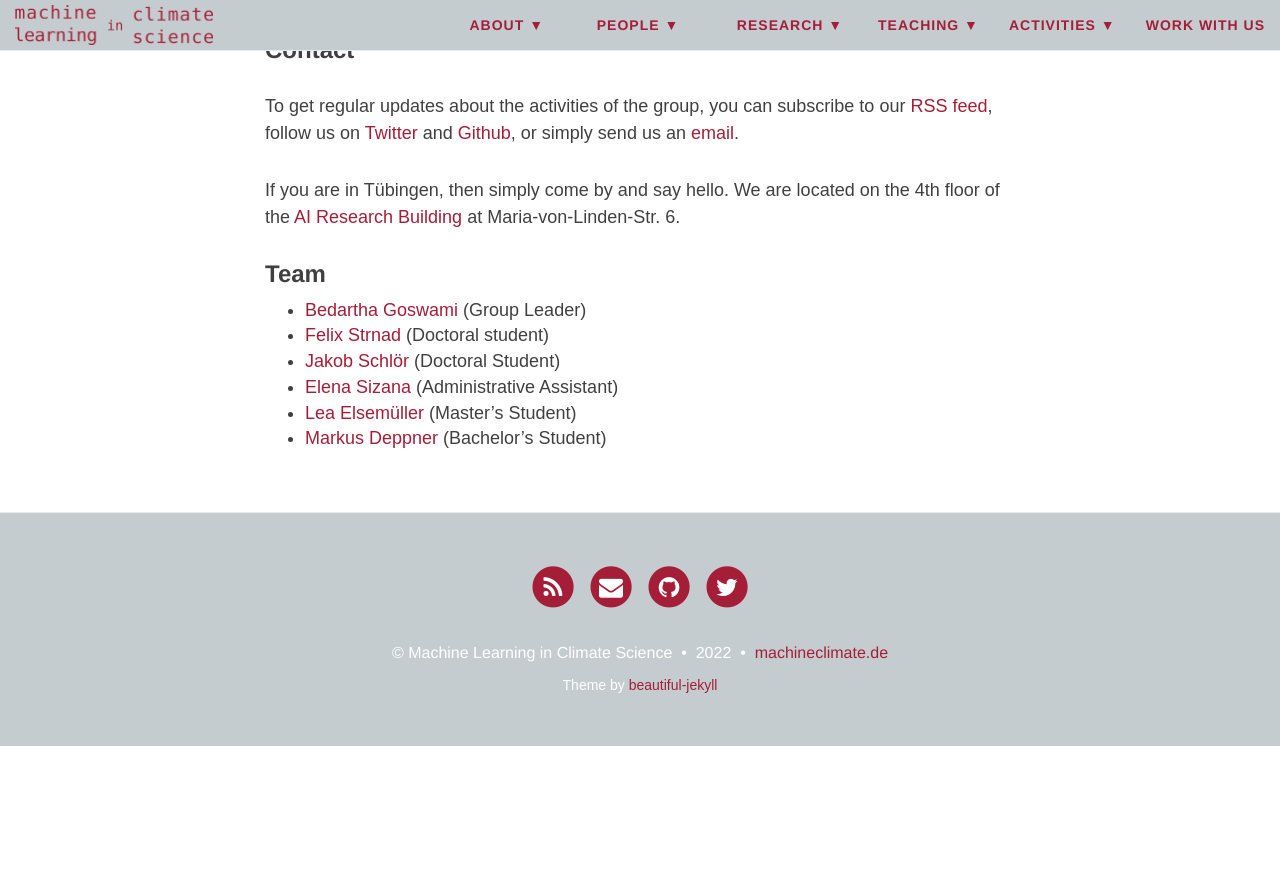
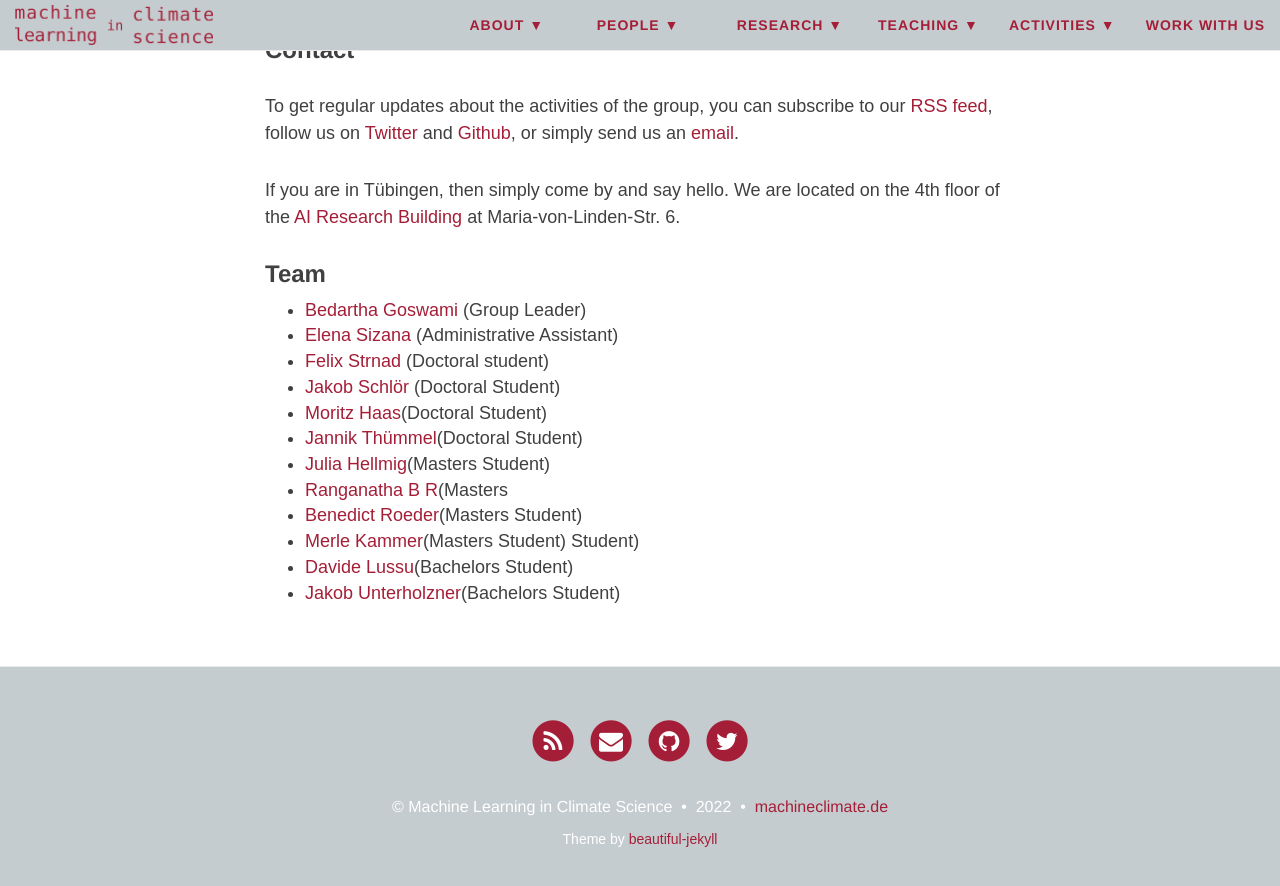
Before and after one commit to mlcs/mlcs.github.io, a Jekyll site: the page built from about/our-group.md, in a window 1280 px wide and 900 px high, scrolled down 1103 px. Shown: the top 886 px of the window. Built offline with Jekyll 4.4.1, drawn with Linux system fonts in a browser that asks for light colours; nearby versions of some CDN libraries; before the commit the page ends 1849 px from its top, so only the background shows below that.

Commit message:
update about -> our-group

```diff
--- a/_config.yml
+++ b/_config.yml
@@ -28,14 +28,14 @@ navbar-links:
       - Elena Sizana: "/people/sizana"
       - Felix Strnad: "/people/strnad"
       - Jakob Schlör: "/people/schloer"
+      - Moritz Haas: "/people/haas"
       - Jannik Thümmel: "/people/thuemmel"
-      - Moritz Haas: "/people/haas"
+      - Julia Hellmig: "/people/hellmig"
+      - Ranganatha B R: "/people/ranganatha"
+      - Benedict Roeder: "/people/roeder"
       - Merle Kammer: "/people/kammer"
-      - Benedict Roeder: "/people/roeder"
-      - Julia Hellmig: "/people/hellmig"
-      - Ranganatha BR: "/people/ranganatha"
+      - Davide Lussu: "/people/lussu"
       - Jakob Unterholzner: "/people/unterholzner"
-      - Davide Lussu: "/people/lussu"
       - Former Members: "/people/former_members"
   Research:
       - Projects: "/research/projects"
--- a/about/our-group.md
+++ b/about/our-group.md
@@ -43,15 +43,18 @@ at Maria-von-Linden-Str. 6.
 
 ### Team
 
-+ [Bedartha Goswami](https://machineclimate.de/people/goswami/) (Group
-    Leader)
-+ [Felix Strnad](https://machineclimate.de/people/strnad/) (Doctoral
-    student)
-+ [Jakob Schlör](https://machineclimate.de/people/schloer/) (Doctoral
-    Student)
++ [Bedartha Goswami](https://machineclimate.de/people/goswami/) (Group Leader)
 + [Elena Sizana](https://machineclimate.de/people/sizana/)
-    (Administrative Assistant)
-+ [Lea Elsemüller](https://machineclimate.de/people/elsemueller/)
-    (Master's Student)
-+ [Markus Deppner](https://machineclimate.de/people/deppner/)
-    (Bachelor's Student)
+  (Administrative Assistant)
++ [Felix Strnad](https://machineclimate.de/people/strnad/) (Doctoral student)
++ [Jakob Schlör](https://machineclimate.de/people/schloer/) (Doctoral Student)
++ [Moritz Haas](https://machineclimate.de/people/haas/)(Doctoral Student)
++ [Jannik Thümmel](https://machineclimate.de/people/thuemmel/)(Doctoral Student)
++ [Julia Hellmig](https://machineclimate.de/people/hellmig/)(Masters Student)
++ [Ranganatha B R](Https://machineclimate.de/people/ranganatha/)(Masters
++ [Benedict Roeder](https://machineclimate.de/people/roeder/)(Masters Student)
++ [Merle Kammer](https://machineclimate.de/people/kammer/)(Masters Student)
+  Student)
++ [Davide Lussu](https://machineclimate.de/people/lussu/)(Bachelors Student)
++ [Jakob Unterholzner](htpps://machineclimate.de/people/unterholzner/)(Bachelors
+  Student)
```
